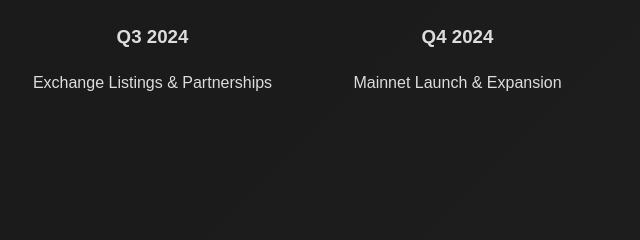
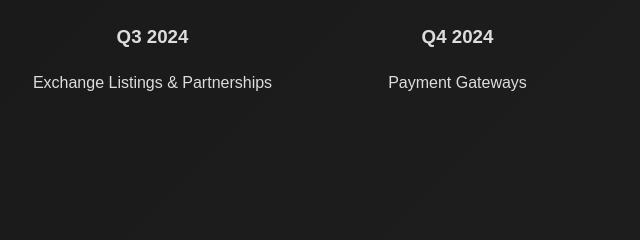
Before and after one commit to Ameer58/Ameer58.github.io, a plain HTML site: page index.html in a window 1280 px wide. Shown: the part 1397-1637 px from the top of the page, 640-1280 px from the left. Drawn offline with Linux system fonts and the light colour scheme; no server answers.

Commit message:
Update index.html

```diff
--- a/index.html
+++ b/index.html
@@ -86,7 +86,7 @@
             </div>
             <div class="roadmap-item upcoming">
                 <h3>Q4 2024</h3>
-                <p>Mainnet Launch & Expansion</p>
+                <p>Payment Gateways</p>
             </div>
         </div>
     </section>
```
